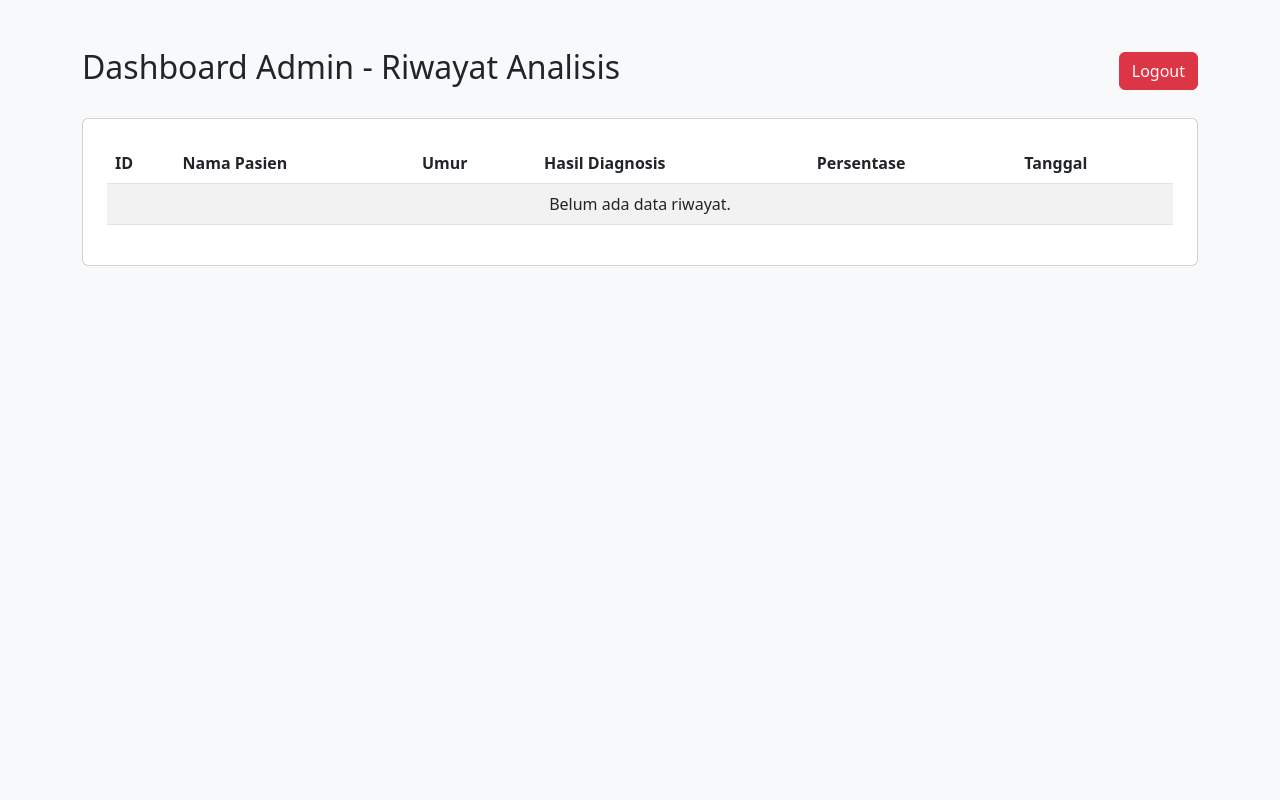
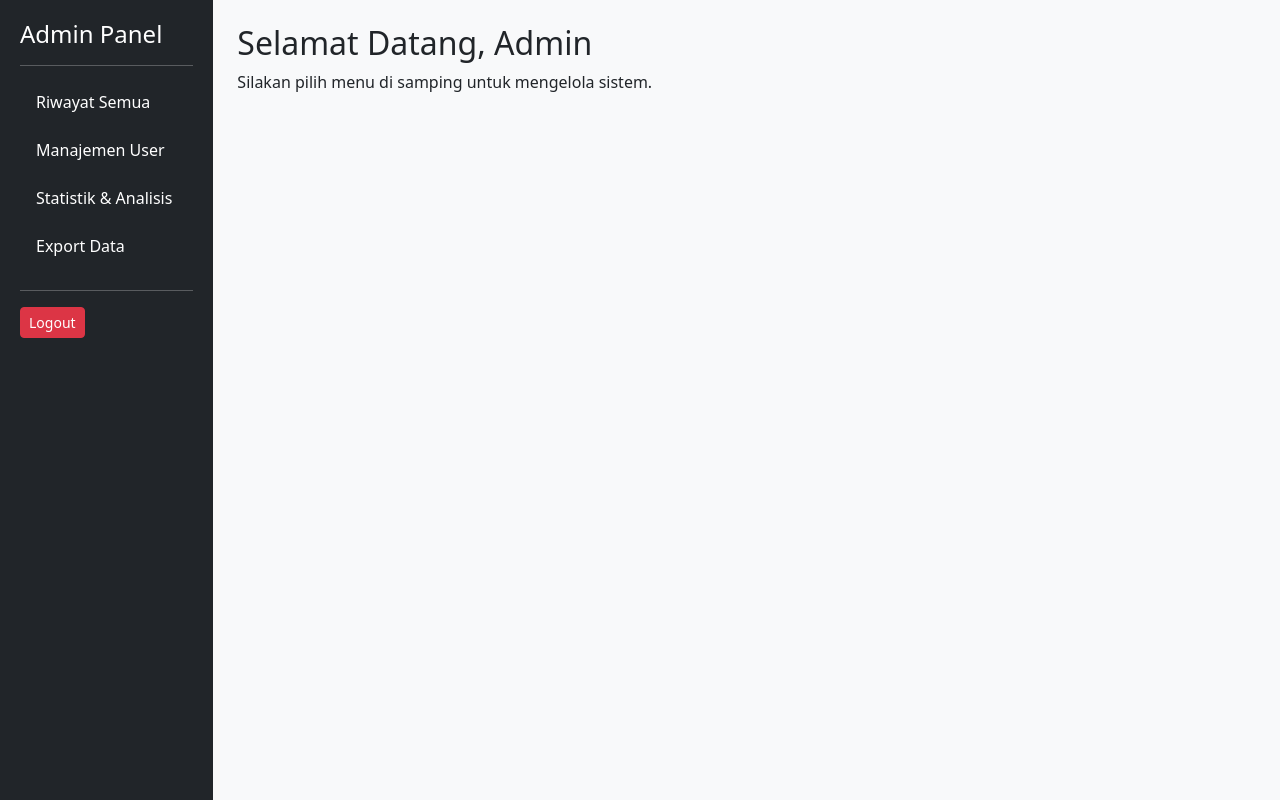
Before and after one commit to valentardiansah273-gif/ISPA-WEB, a Flask app: page /admin/dashboard in a window 1280 px wide. Run offline with Flask 3, Linux system fonts and the light colour scheme; a user stored in the database is signed in; data that the repository does not hold is empty; parts of the project's set-up code (start-up, migrations or seed data) failed here and were passed over; some libraries are stand-ins or nearby versions.

Commit message:
Fitur Admin

```diff
--- a/web/app.py
+++ b/web/app.py
@@ -46,6 +46,25 @@ def admin_dashboard():
         conn.close()
 
     return render_template('admin_dashboard.html', riwayat=semua_riwayat)
+
+# Route untuk Manajemen User
+@app.route('/admin/users')
+@admin_required
+def admin_users():
+    conn = get_db_connection()
+    users = conn.execute('SELECT username, role, is_active FROM users').fetchall()
+    conn.close()
+    return render_template('admin_users.html', users=users)
+
+# Route untuk Statistik
+@app.route('/admin/statistik')
+@admin_required
+def admin_statistik():
+    # Contoh query sederhana untuk statistik
+    conn = get_db_connection()
+    stats = conn.execute('SELECT hasil, COUNT(*) as total FROM riwayat GROUP BY hasil').fetchall()
+    conn.close()
+    return render_template('admin_statistik.html', stats=stats)
 
 # ================= MODEL =================
 model = joblib.load("model_saved/model_rf.pkl")
--- a/web/templates/admin_dashboard.html
+++ b/web/templates/admin_dashboard.html
@@ -3,49 +3,34 @@
 <head>
     <meta charset="UTF-8">
     <title>Admin Dashboard</title>
-    <!-- Anda bisa tambahkan link CSS Bootstrap di sini -->
     <link href="https://cdn.jsdelivr.net/npm/bootstrap@5.3.0/dist/css/bootstrap.min.css" rel="stylesheet">
 </head>
 <body class="bg-light">
 
-<div class="container mt-5">
-    <div class="d-flex justify-content-between align-items-center mb-4">
-        <h2>Dashboard Admin - Riwayat Analisis</h2>
-        <a href="/logout" class="btn btn-danger">Logout</a>
-    </div>
+<div class="container-fluid">
+    <div class="row">
+        <!-- Sidebar -->
+        <nav class="col-md-2 d-md-block bg-dark sidebar vh-100" style="color: white; padding: 20px;">
+            <h4>Admin Panel</h4>
+            <hr>
+            <ul class="nav flex-column">
+                <li class="nav-item mb-2"><a href="/admin/dashboard" class="nav-link text-white">Riwayat Semua</a></li>
+                <li class="nav-item mb-2"><a href="/admin/users" class="nav-link text-white">Manajemen User</a></li>
+                <li class="nav-item mb-2"><a href="/admin/statistik" class="nav-link text-white">Statistik & Analisis</a></li>
+                <li class="nav-item mb-2"><a href="/admin/export" class="nav-link text-white">Export Data</a></li>
+            </ul>
+            <hr>
+            <a href="/logout" class="btn btn-danger btn-sm">Logout</a>
+        </nav>
 
-    <div class="card p-4">
-        <table class="table table-striped">
-            <thead>
-                <tr>
-                    <th>ID</th>
-                    <th>Nama Pasien</th>
-                    <th>Umur</th>
-                    <th>Hasil Diagnosis</th>
-                    <th>Persentase</th>
-                    <th>Tanggal</th>
-                </tr>
-            </thead>
-            <tbody>
-                <!-- Loop ini mengambil variabel 'riwayat' yang dikirim dari app.py -->
-                {% for item in riwayat %}
-                <tr>
-                    <td>{{ item.id }}</td>
-                    <td>{{ item.nama }}</td>
-                    <td>{{ item.umur }}</td>
-                    <td>{{ item.hasil }}</td>
-                    <td>{{ item.persen }}%</td>
-                    <td>{{ item.created_at }}</td>
-                </tr>
-                {% else %}
-                <tr>
-                    <td colspan="6" class="text-center">Belum ada data riwayat.</td>
-                </tr>
-                {% endfor %}
-            </tbody>
-        </table>
+        <!-- Main Content -->
+        <main class="col-md-10 ms-sm-auto px-md-4 py-4">
+            {% block content %}
+            <h2>Selamat Datang, Admin</h2>
+            <p>Silakan pilih menu di samping untuk mengelola sistem.</p>
+            {% endblock %}
+        </main>
     </div>
 </div>
-
 </body>
 </html>
```
